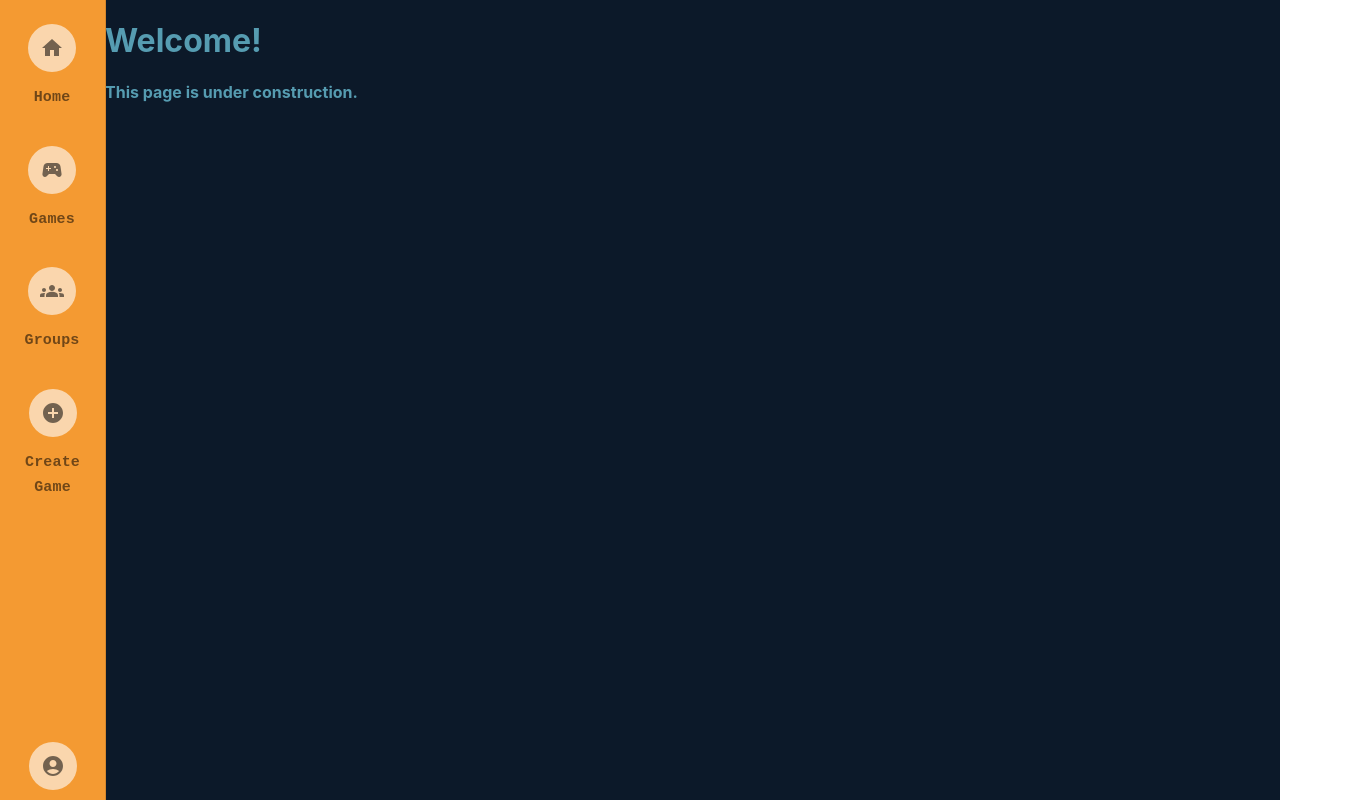
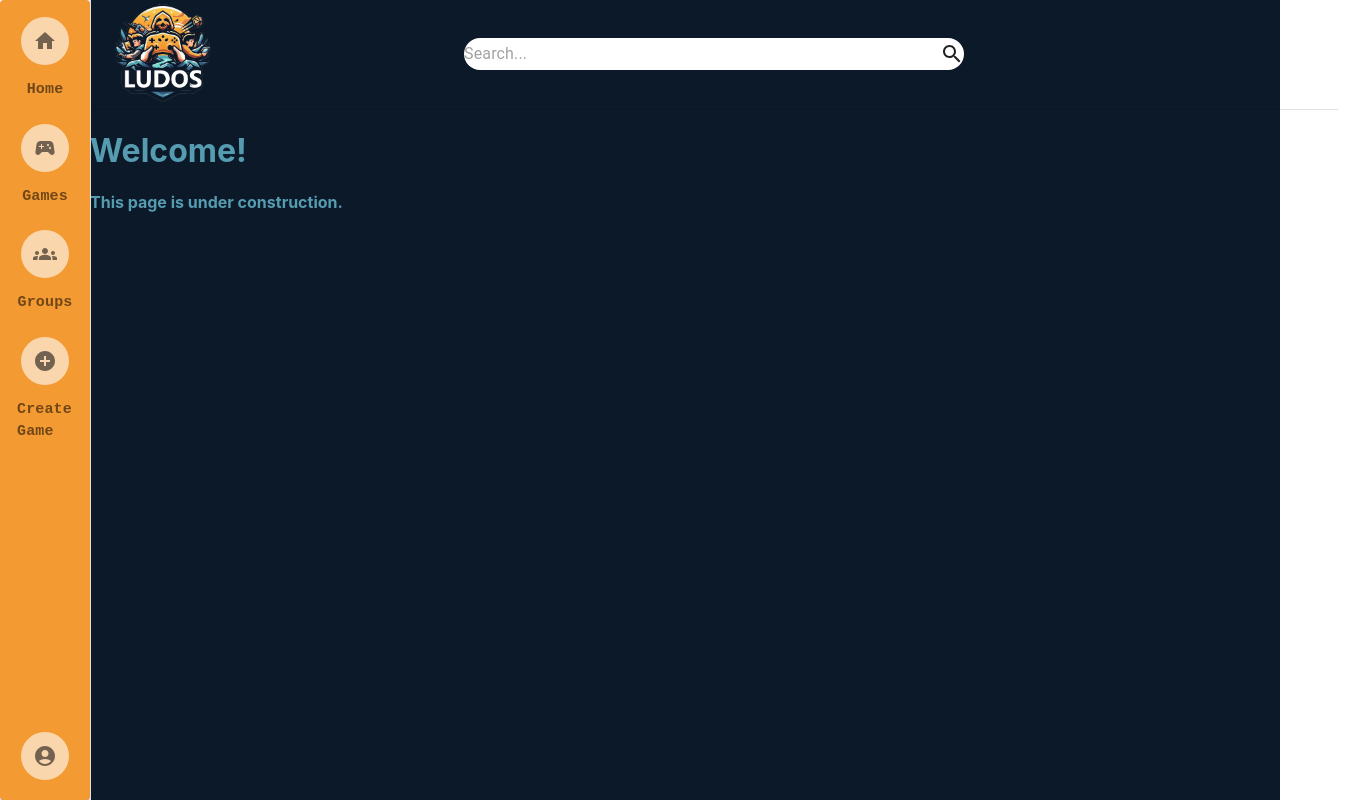
Before and after one commit to bounswe/bounswe2023group7, a React (Create React App) app in the folder ludos/frontend/: page / in a window 1280 px wide. Shown: the whole page, 1354 px wide, since content can reach past the window. Built offline with nearby package versions, Linux system fonts and the light colour scheme.

Commit message:
Organized version differences & initial header

```diff
--- a/ludos/frontend/src/App.js
+++ b/ludos/frontend/src/App.js
@@ -3,15 +3,28 @@ import { BrowserRouter as Router, Route, Routes } from "react-router-dom";
 
 import Layout from "./layout"; // Make sure to import your Layout component
 import LandingPage from "./pages/landingPage"; // Import your LandingPage component
-
+import Page1 from "./pages/page1";
 function App() {
   return (
     <Router>
-      <Layout>
-        <Routes>
-          <Route path="/" element={<LandingPage />} />
-        </Routes>
-      </Layout>
+      <Routes>
+        <Route
+          path="/"
+          element={
+            <Layout>
+              <LandingPage />
+            </Layout>
+          }
+        />
+        <Route
+          path="/a"
+          element={
+            <Layout>
+              <Page1 />
+            </Layout>
+          }
+        />
+      </Routes>
     </Router>
   );
 }
--- /dev/null
+++ b/ludos/frontend/src/components/header.js
@@ -0,0 +1,128 @@
+import React, { useState } from "react";
+import AppBar from "@mui/material/AppBar";
+import Toolbar from "@mui/material/Toolbar";
+import InputBase from "@mui/material/InputBase";
+import Button from "@mui/material/Button";
+import IconButton from "@mui/material/IconButton";
+import Menu from "@mui/material/Menu";
+import MenuItem from "@mui/material/MenuItem";
+import SettingsIcon from "@mui/icons-material/Settings";
+import SearchIcon from "@mui/icons-material/Search";
+import logo from "../assets/logo.png";
+
+const Header = ({ userLoggedIn, onSettingsClick }) => {
+  const [anchorEl, setAnchorEl] = useState(null);
+
+  const handleMenuOpen = (event) => {
+    setAnchorEl(event.currentTarget);
+  };
+
+  const handleMenuClose = () => {
+    setAnchorEl(null);
+  };
+
+  return (
+    <AppBar
+      position="static"
+      elevation={0}
+      style={{
+        borderBottom: "1px solid rgba(0, 0, 0, 0.12)",
+        backgroundColor: "transparent",
+      }}
+    >
+      <Toolbar
+        style={{
+          width: "75%",
+          maxWidth: "1200px",
+          display: "flex",
+          justifyContent: "space-between",
+          alignItems: "center",
+        }}
+      >
+        <img src={logo} alt="Logo" style={{ width: "100px", height: "auto" }} />
+        <div
+          style={{
+            display: "flex",
+            alignItems: "center",
+            justifyContent: "space-between",
+            height: "100%",
+          }}
+        >
+          <InputBase
+            placeholder="Search..."
+            endAdornment={<SearchIcon />}
+            style={{
+              backgroundColor: "white",
+              flex: 1,
+              marginLeft: "250px",
+              marginRight: "100px",
+              alignItems: "center",
+              borderRadius: "20px",
+              width: "500px",
+            }}
+          />
+        </div>
+        <div>
+          {userLoggedIn ? (
+            <>
+              <div style={{ marginLeft: "250px" }}>
+                <IconButton
+                  color="inherit"
+                  onClick={handleMenuOpen}
+                  style={{ color: "white" }} // Make the Settings icon white
+                >
+                  <SettingsIcon />
+                </IconButton>
+              </div>
+              <Menu
+                anchorEl={anchorEl}
+                open={Boolean(anchorEl)}
+                onClose={handleMenuClose}
+              >
+                <MenuItem onClick={() => onSettingsClick()}>
+                  Go to Settings
+                </MenuItem>
+              </Menu>
+            </>
+          ) : (
+            <div
+              style={{
+                display: "flex",
+                marginLeft: "200px",
+              }}
+            >
+              <Button
+                style={{
+                  width: "90px",
+                  backgroundColor: "white",
+                  borderRadius: "20px",
+                  color: "black",
+                  fontFamily: "OCR A Std, monospace",
+                  fontWeight: "bold",
+                  marginRight: "10px", // Add margin to separate the buttons
+                }}
+              >
+                Sign In
+              </Button>
+              <Button
+                style={{
+                  width: "90px",
+                  backgroundColor: "white",
+                  borderRadius: "20px",
+                  color: "black",
+                  fontFamily: "OCR A Std, monospace",
+                  fontWeight: "bold",
+                  marginRight: "10px",
+                }}
+              >
+                Register
+              </Button>
+            </div>
+          )}
+        </div>
+      </Toolbar>
+    </AppBar>
+  );
+};
+
+export default Header;
--- a/ludos/frontend/src/components/sidebar.js
+++ b/ludos/frontend/src/components/sidebar.js
@@ -1,57 +1,65 @@
 import React, { useState } from "react";
-import { makeStyles } from "@material-ui/core/styles";
-import Drawer from "@material-ui/core/Drawer";
-import List from "@material-ui/core/List";
-import ListItem from "@material-ui/core/ListItem";
-import ListItemIcon from "@material-ui/core/ListItemIcon";
-import ListItemText from "@material-ui/core/ListItemText";
+import {
+  Drawer,
+  List,
+  ListItem,
+  ListItemIcon,
+  ListItemText,
+  IconButton,
+  Menu,
+  MenuItem,
+  Stack,
+  Paper, // Import Stack from Material-UI
+} from "@mui/material";
+
 import HomeIcon from "@mui/icons-material/Home";
 import SportsEsportsIcon from "@mui/icons-material/SportsEsports";
 import GroupIcon from "@mui/icons-material/Groups";
 import AddCircleIcon from "@mui/icons-material/AddCircle";
 import AccountCircleIcon from "@mui/icons-material/AccountCircle";
-import IconButton from "@material-ui/core/IconButton";
-import Menu from "@material-ui/core/Menu";
-import MenuItem from "@material-ui/core/MenuItem";
 import { Link } from "react-router-dom";
 
-const drawerWidth = 105; // Adjust the width as needed
-
-const useStyles = makeStyles((theme) => ({
-  root: {
+const drawerWidth = 90; // Adjust the width as needed
+//const theme = createTheme;
+const rootSx = {
   display: "flex",
-  },
-  drawer: {
+};
+const drawer = {
   width: drawerWidth,
   flexShrink: 0,
-  },
-  drawerPaper: {
+};
+const drawerPaper = {
   width: drawerWidth,
+  height: "100%",
+  display: "flex",
+  flexDirection: "column",
+  alignItems: "center",
+  paddingTop: 0,
   backgroundColor: "#F49A32",
+};
+const listItem = {
   display: "flex",
-    flexDirection: "column", // Display items in a column
-    alignItems: "center", // Center items horizontally
-    paddingTop: theme.spacing(0), // Add top padding
-  },
-  listItem: {
+  flexDirection: "column",
+  alignItems: "center",
+  padding: 1,
+};
+const circleIcon = {
+  marginTop: "auto",
+  marginBottom: "10px",
   display: "flex",
-    flexDirection: "column", // Display icon and text in a column
-    alignItems: "center", // Center icon and text horizontally
-    padding: theme.spacing(1),
-  },
-  circleIcon: {
+  alignItems: "center",
+  justifyContent: "center",
   backgroundColor: "rgba(255, 255, 255, 0.6)",
   borderRadius: "50%",
-    padding: theme.spacing(1.5),
-    marginBottom: theme.spacing(1),
-  },
-  smallText: {
-    fontSize: "6px", // Adjust the font size as needed
-  },
-}));
+  width: "3rem",
+  height: "3rem",
+};
+//const smallText = {
+//fontSize: "6px", // Adjust the font size as needed
+//};
 
 function Sidebar() {
-  const classes = useStyles();
+  //const classes = useStyles();
   const [anchorEl, setAnchorEl] = useState(null);
 
   const handleProfileClick = (event) => {
@@ -63,191 +71,109 @@ function Sidebar() {
   };
 
   return (
-    <div className={classes.root}>
-      <Drawer
-        className={classes.drawer}
-        variant="permanent"
-        classes={{
-          paper: classes.drawerPaper,
-        }}
-      >
+    <div style={rootSx}>
+      <Drawer style={drawer} variant="permanent">
+        <Paper style={drawerPaper}>
           <List>
             <ListItem button component={Link} to="/">
-            <div
-              style={{
-                display: "flex",
-                flexDirection: "column",
-                alignItems: "center",
-              }}
-            >
-              <ListItemIcon
-                className={classes.listItem}
-                style={{ textAlign: "center" }}
-              >
-                <div className={classes.circleIcon}>
-                  <div
-                    style={{
-                      display: "flex",
-                      flexDirection: "column",
-                      alignItems: "center",
-                    }}
-                  >
+              <div>
+                <ListItemIcon style={listItem}>
+                  <div style={circleIcon}>
                     <HomeIcon />
                   </div>
-                </div>
+                  <Stack direction="column" alignItems="center">
                     <ListItemText
-                  primary={
-                    <span
-                      style={{
+                      primary="Home"
+                      primaryTypographyProps={{
+                        style: {
                           fontSize: "15px",
-                        textAlign: "center",
                           fontFamily: "OCR A Std, monospace",
                           fontWeight: "bold",
+                        },
                       }}
-                    >
-                      Home
-                    </span>
-                  }
                     />
+                  </Stack>
                 </ListItemIcon>
               </div>
             </ListItem>
             <ListItem button component={Link} to="/games">
-            <div
-              style={{
-                display: "flex",
-                flexDirection: "column",
-                alignItems: "center",
-              }}
-            >
-              <ListItemIcon
-                className={classes.listItem}
-                style={{ textAlign: "center" }}
-              >
-                <div className={classes.circleIcon}>
-                  <div
-                    style={{
-                      display: "flex",
-                      flexDirection: "column",
-                      alignItems: "center",
-                    }}
-                  >
+              <div>
+                <ListItemIcon style={listItem}>
+                  <div style={circleIcon}>
                     <SportsEsportsIcon />
                   </div>
-                </div>
+                  <Stack direction="column" alignItems="center">
                     <ListItemText
-                  primary={
-                    <span
-                      style={{
+                      primary="Games"
+                      primaryTypographyProps={{
+                        style: {
                           fontSize: "15px",
-                        textAlign: "center",
                           fontFamily: "OCR A Std, monospace",
                           fontWeight: "bold",
+                        },
                       }}
-                    >
-                      Games
-                    </span>
-                  }
                     />
+                  </Stack>
                 </ListItemIcon>
               </div>
             </ListItem>
             <ListItem button component={Link} to="/groups">
-            <div
-              style={{
-                display: "flex",
-                flexDirection: "column",
-                alignItems: "center",
-              }}
-            >
-              <ListItemIcon
-                className={classes.listItem}
-                style={{ textAlign: "center" }}
-              >
-                <div className={classes.circleIcon}>
-                  <div
-                    style={{
-                      display: "flex",
-                      flexDirection: "column",
-                      alignItems: "center",
-                    }}
-                  >
+              <div>
+                <ListItemIcon style={listItem}>
+                  <div style={circleIcon}>
                     <GroupIcon />
                   </div>
-                </div>
+                  <Stack direction="column" alignItems="center">
                     <ListItemText
-                  primary={
-                    <span
-                      style={{
+                      primary="Groups"
+                      primaryTypographyProps={{
+                        style: {
                           fontSize: "15px",
-                        textAlign: "center",
                           fontFamily: "OCR A Std, monospace",
                           fontWeight: "bold",
+                        },
                       }}
-                    >
-                      Groups
-                    </span>
-                  }
                     />
+                  </Stack>
                 </ListItemIcon>
               </div>
             </ListItem>
             <ListItem button component={Link} to="/create-game">
-            <div
-              style={{
-                display: "flex",
-                flexDirection: "column",
-                alignItems: "center",
-              }}
-            >
-              <ListItemIcon
-                className={classes.listItem}
-                style={{ textAlign: "center" }}
-              >
-                <div className={classes.circleIcon}>
-                  <div
-                    style={{
-                      display: "flex",
-                      flexDirection: "column",
-                      alignItems: "center",
-                    }}
-                  >
+              <div>
+                <ListItemIcon style={listItem}>
+                  <div style={circleIcon}>
                     <AddCircleIcon />
                   </div>
-                </div>
+                  <Stack direction="column" alignItems="center">
                     <ListItemText
-                  primary={
-                    <span
-                      style={{
+                      primary="Create Game"
+                      primaryTypographyProps={{
+                        style: {
                           fontSize: "15px",
-                        textAlign: "center",
                           fontFamily: "OCR A Std, monospace",
                           fontWeight: "bold",
+                        },
                       }}
-                    >
-                      Create Game
-                    </span>
-                  }
                     />
+                  </Stack>
                 </ListItemIcon>
               </div>
             </ListItem>
           </List>
 
           {/* Profile Button */}
-
           <IconButton
             onClick={handleProfileClick}
             style={{
               marginTop: "auto",
-            marginBottom: "10px",
+              marginBottom: "20px",
               display: "flex",
               alignItems: "center",
               justifyContent: "center",
               backgroundColor: "rgba(255, 255, 255, 0.6)",
               borderRadius: "50%",
-            width: "3rem", // Set the desired width
-            height: "3rem", // Set the desired height
+              width: "3rem",
+              height: "3rem",
             }}
           >
             <AccountCircleIcon />
@@ -273,10 +199,15 @@ function Sidebar() {
             >
               Change Password
             </MenuItem>
-          <MenuItem component={Link} to="/log-out" onClick={handleProfileClose}>
+            <MenuItem
+              component={Link}
+              to="/log-out"
+              onClick={handleProfileClose}
+            >
               Log Out
             </MenuItem>
           </Menu>
+        </Paper>
       </Drawer>
     </div>
   );
--- a/ludos/frontend/src/layout.js
+++ b/ludos/frontend/src/layout.js
@@ -1,6 +1,7 @@
 import React from "react";
 import Box from "@mui/material/Box";
 import Sidebar from "./components/sidebar"; // Import your Sidebar component
+import Header from "./components/header"; // Import your Header component
 
 const Layout = ({ children }) => {
   return (
@@ -10,11 +11,15 @@ const Layout = ({ children }) => {
         minHeight: "100vh",
         color: "dark grey",
         display: "flex", // Make it a flex container
+        flexDirection: "column", // Stack the Header on top of the Sidebar
       }}
     >
-      <Sidebar /> {/* Add the Sidebar component */}
-      <Box sx={{ flex: 1 }}>
-        <div className="content">{children}</div>
+      <Box sx={{ display: "flex", flex: 1 }}>
+        <Sidebar /> {/* Add the Sidebar component */}
+        <Box sx={{ flex: 1 }}>
+          <Header userLoggedIn={true} />
+          <div className="content">{children}</div>
+        </Box>
       </Box>
     </Box>
   );
```
Also changed, not shown: ludos/frontend/src/assets/logo.png (added). Lines whose indentation alone changed are shown as unchanged.
